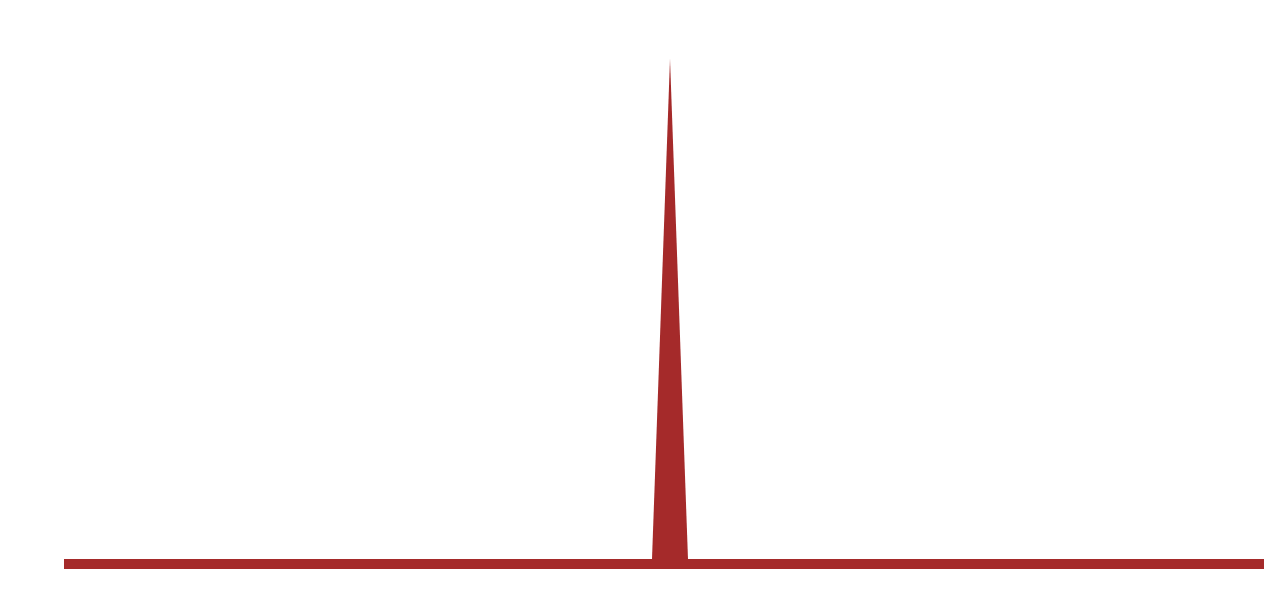
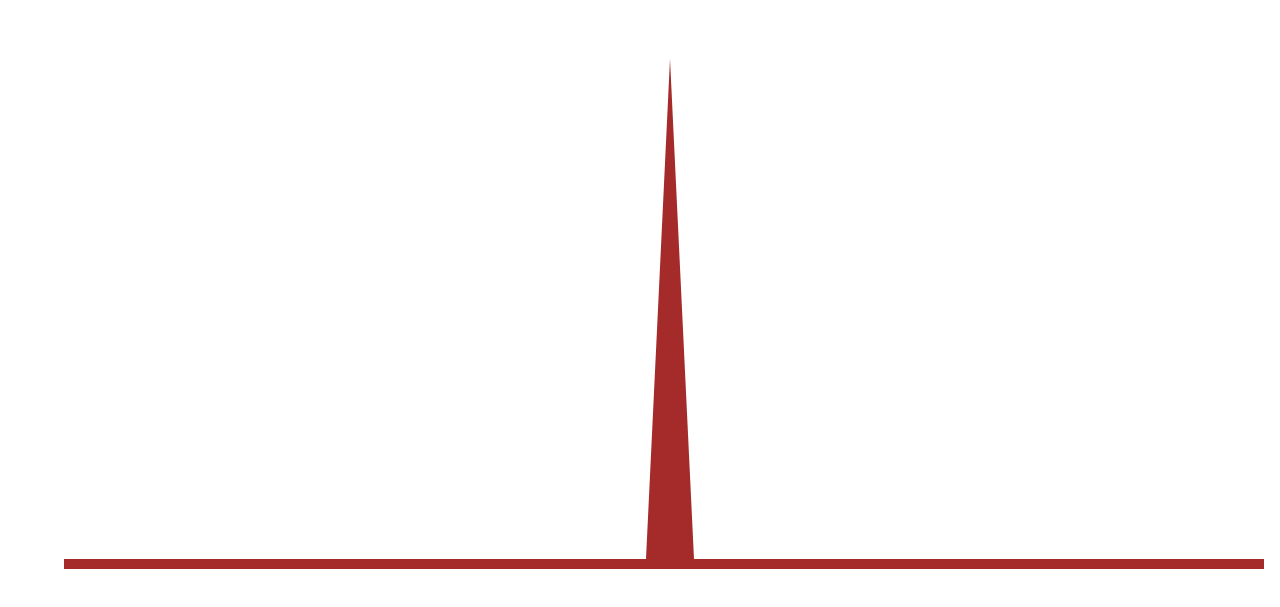
Before and after one commit to PRTIMES-hackathon-2025-winter-team2/frontend, a React (Create React App) app: page /tree in a window 1280 px wide. Shown: the part 207-814 px from the top of the page. Built offline with nearby package versions, Linux system fonts and the light colour scheme.

Commit message:
幹の太さ調整

```diff
--- a/src/components/pages/tree/TreeComponent.tsx
+++ b/src/components/pages/tree/TreeComponent.tsx
@@ -36,7 +36,7 @@ export const TreeComponent = () => {
           height: "500px",
           backgroundColor: "brown",
           transformOrigin: "bottom center",
-          clipPath: "polygon(50% 0%, 80% 100%, 20% 100%)",
+          clipPath: "polygon(50% 0%, 90% 100%, 10% 100%)",
           width: "60px",
         }}
       />
```
